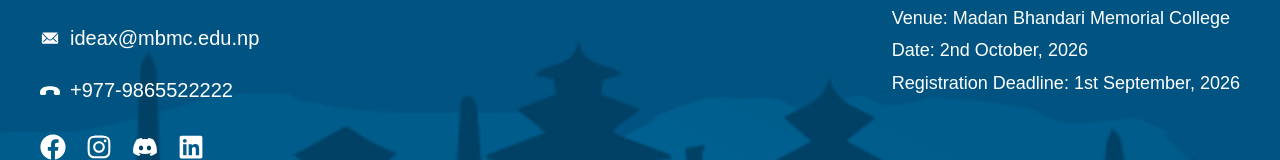
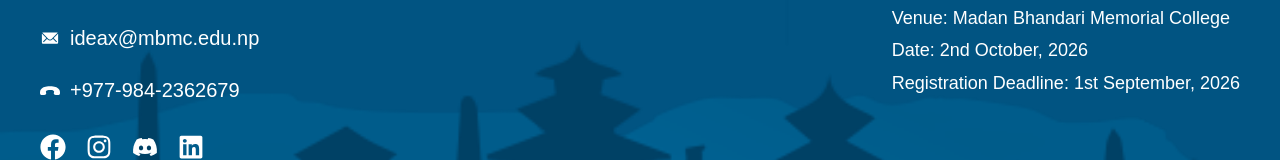
Before and after one commit to ideax-mbmc/ideaxwebsite, a React (Create React App) app: page / in a window 1280 px wide. Shown: the part 8427-8587 px from the top of the page. Built offline with nearby package versions, Linux system fonts and the light colour scheme; a web font is replaced by a local one.

Commit message:
updated link and numbers

```diff
--- a/src/components/Footer/index.js
+++ b/src/components/Footer/index.js
@@ -45,13 +45,13 @@
                         </ContactItem>
                         <ContactItem>
                             <ImPhoneHangUp />
-                            <span>+977-9865522222</span>
+                            <span>+977-984-2362679</span>
                         </ContactItem>
                     </ContactInfo>
                     <SocialIcons>
                         <SocialIconLink href="https://www.facebook.com/mbmcideax?rdid=lQ8Pu4CMnbXaiB7X&share_url=https%3A%2F%2Fwww.facebook.com%2Fshare%2F1EVD3kkwqs%2F#"><FaFacebook /></SocialIconLink>
                         <SocialIconLink href="https://www.instagram.com/mbmc_ideax/"><FaInstagram /></SocialIconLink>
-                        <SocialIconLink href="https://discord.gg/FDzGSRty"><FaDiscord /></SocialIconLink>
+                        <SocialIconLink href="https://discord.com/invite/A5Sg6wzhN"><FaDiscord /></SocialIconLink>
                         <SocialIconLink href="https://www.linkedin.com/company/mbm-ideax/"><FaLinkedin /></SocialIconLink>
                     </SocialIcons>
                 </FooterColumn>
```
Also changed, not shown: src/components/FAQ/index.js (line endings or trailing spaces).
